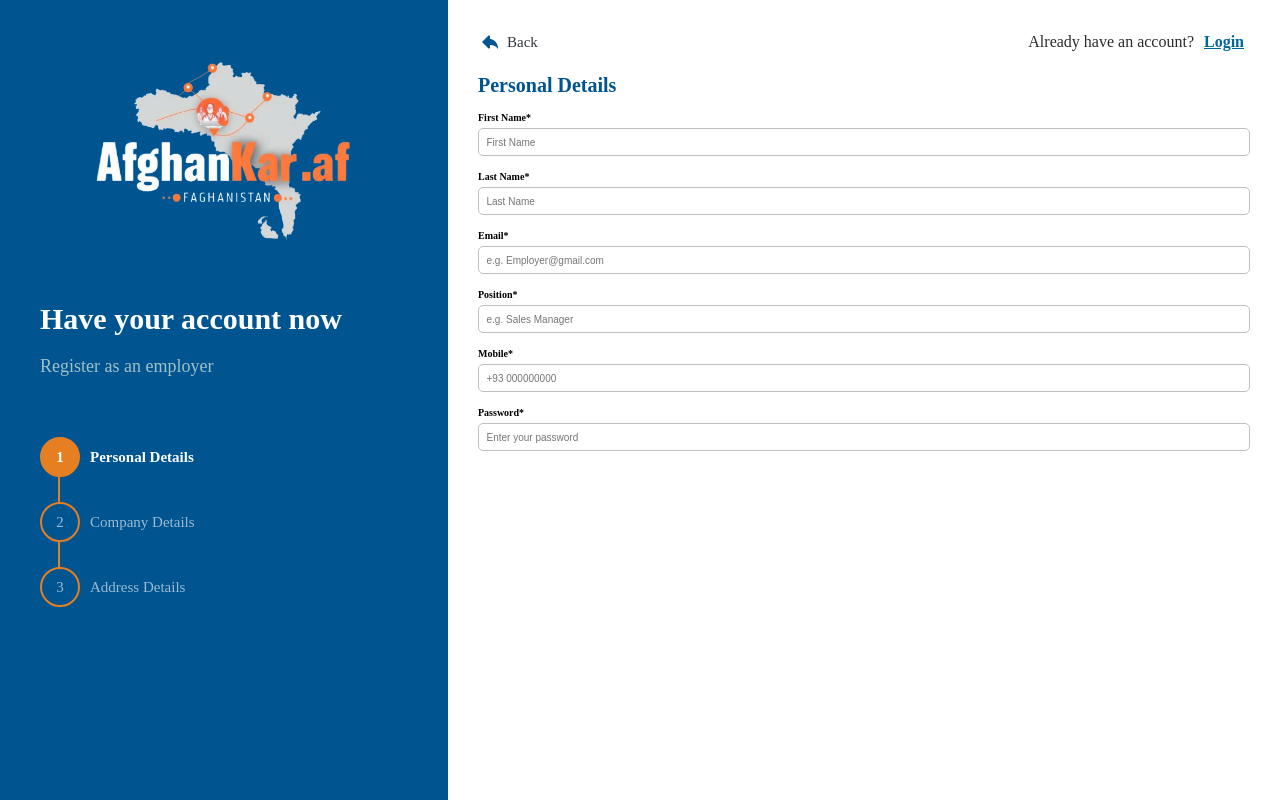
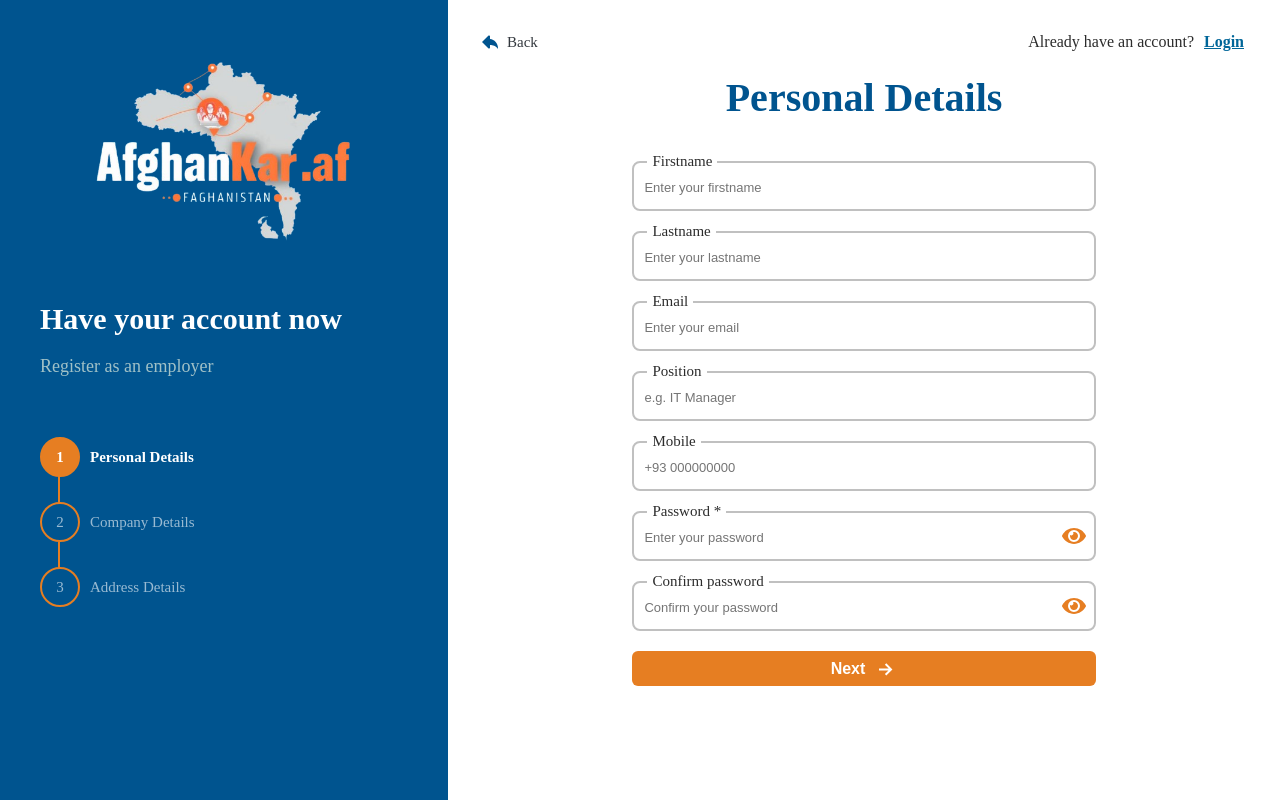
Before and after one commit to Naeemi7/AfghanKar.af, a React (Vite) app in the folder client/: page /recruiter-registration in a window 1280 px wide. Built offline with nearby package versions, Linux system fonts and the light colour scheme.

Commit message:
the personal Details of registration page has been done

```diff
--- a/client/src/components/auth/registration/job-seeker/JobSeekerRegistration.jsx
+++ b/client/src/components/auth/registration/job-seeker/JobSeekerRegistration.jsx
@@ -10,7 +10,7 @@ import useUserContext from "@hooks/useUserContext";
 import AlertBox from "@reusable/AlertBox";
 import { post } from "@api/apiService";
 import ShowToast from "@reusable/ShowToast";
-import formFields from "@data/registration/job-seeker-registration";
+import formFields from "@data/registration/job-seeker-registration-data";
 import { logBuddy, logError, handleError } from "@utils/errorUtils";
 
 const JobSeekerRegistration = () => {
@@ -100,7 +100,7 @@ const JobSeekerRegistration = () => {
         <AuthLink
           message="Already signed up? "
           pathName="Login"
-          pathUrl="/user-login"
+          pathUrl="/job-seeker-login"
         />
       </form>
     </div>
--- a/client/src/components/auth/registration/recruiter/RecruiterRegistrationMainContent.jsx
+++ b/client/src/components/auth/registration/recruiter/RecruiterRegistrationMainContent.jsx
@@ -1,37 +1,13 @@
 import RecruiterRegistrationHeader from "./RecruiterRegistrationHeader";
+import RecruiterRegistrationPersonalDetails from "./RecruiterRegistrationPersonalDetails";
 
 const RecruiterRegistrationMainContent = () => {
   return (
     <div className="recruiter-registration-main-content">
       {/* Recruiter Registration Header Component */}
       <RecruiterRegistrationHeader />
-      <h1>Personal Details</h1>
-      <form className="registration-form">
-        <div className="form-group">
-          <label>First Name*</label>
-          <input type="text" placeholder="First Name" />
-        </div>
-        <div className="form-group">
-          <label>Last Name*</label>
-          <input type="text" placeholder="Last Name" />
-        </div>
-        <div className="form-group">
-          <label>Email*</label>
-          <input type="email" placeholder="e.g. Employer@gmail.com" />
-        </div>
-        <div className="form-group">
-          <label>Position*</label>
-          <input type="text" placeholder="e.g. Sales Manager" />
-        </div>
-        <div className="form-group">
-          <label>Mobile*</label>
-          <input type="text" placeholder="+93 000000000" />
-        </div>
-        <div className="form-group">
-          <label>Password*</label>
-          <input type="password" placeholder="Enter your password" />
-        </div>
-      </form>
+
+      <RecruiterRegistrationPersonalDetails />
     </div>
   );
 };
--- /dev/null
+++ b/client/src/components/auth/registration/recruiter/RecruiterRegistrationPersonalDetails.jsx
@@ -0,0 +1,93 @@
+import { useState } from "react";
+import personalDetails from "@data/registration/recruiter-registration-data";
+import Input from "@reusable/Input";
+import Icon from "@reusable/Icon";
+import AlertBox from "@reusable/AlertBox";
+import Button from "@reusable/Button";
+import useUserContext from "@hooks/useUserContext";
+import usePasswordVisibility from "@hooks/usePasswordVisibility";
+
+const RecruiterRegistrationPersonalDetails = () => {
+  const { showPassword, togglePasswordVisibility } = usePasswordVisibility();
+  const [password, setPassword] = useState("");
+  const [confirmPassword, setConfirmPassword] = useState("");
+  const [error, setError] = useState(""); // To store general errors
+  const [passwordMatched, setPasswordMatched] = useState(true); // To check if passwords match
+
+  const handlePasswordChange = (e) => {
+    setPassword(e.target.value);
+    if (confirmPassword !== e.target.value) {
+      setPasswordMatched(false);
+    } else {
+      setPasswordMatched(true);
+    }
+  };
+
+  const handleConfirmPasswordChange = (e) => {
+    setConfirmPassword(e.target.value);
+    if (password !== e.target.value) {
+      setPasswordMatched(false);
+    } else {
+      setPasswordMatched(true);
+    }
+  };
+
+  return (
+    <div className="personal-details-container">
+      <h1>Personal Details</h1>
+      <form className="registration-form">
+        {personalDetails(showPassword).map((field, index) => (
+          <div
+            key={index}
+            className={field.name.includes("password") ? "password-input" : ""}
+          >
+            <Input
+              labelName={field.labelName}
+              type={field.type}
+              name={field.name}
+              placeholder={field.placeholder}
+              required
+              value={
+                field.name === "password"
+                  ? password
+                  : field.name === "confirm-password"
+                  ? confirmPassword
+                  : ""
+              }
+              onChange={
+                field.name === "password"
+                  ? handlePasswordChange
+                  : field.name === "confirm-password"
+                  ? handleConfirmPasswordChange
+                  : null
+              }
+            />
+
+            {field.name.includes("password") && (
+              <Icon
+                library="fa"
+                name={showPassword ? "FaEyeSlash" : "FaEye"}
+                className="hide-and-show-pass"
+                onClick={togglePasswordVisibility}
+              />
+            )}
+          </div>
+        ))}
+
+        {!passwordMatched && (
+          <AlertBox message="Passwords do not match." type="error" />
+        )}
+        {error && <AlertBox message={error} type="error" />}
+
+        <Button
+          name="Next"
+          type="submit"
+          iconLibrary="gr"
+          iconName="GrFormNextLink"
+        />
+      </form>
+    </div>
+  );
+};
+
+export default RecruiterRegistrationPersonalDetails;
--- a/client/src/components/reusable/Button.jsx
+++ b/client/src/components/reusable/Button.jsx
@@ -1,8 +1,14 @@
 import PropTypes from "prop-types";
 import styled from "styled-components";
+import Icon from "@reusable/Icon"; // Import the reusable Icon component
 
 const StyledButton = styled.button`
   width: ${(props) => (props.width ? `${props.width}px` : "auto")};
+  display: flex;
+  align-items: center;
+  justify-content: center;
+  gap: ${(props) =>
+    props.icon ? "8px" : "0"}; /* Space between text and icon */
 `;
 
 export default function Button({
@@ -11,6 +17,9 @@ export default function Button({
   width,
   onClick,
   type = "",
+  iconLibrary,
+  iconName,
+  iconSize = 24,
 }) {
   return (
     <StyledButton
@@ -18,8 +27,16 @@ export default function Button({
       width={width}
       onClick={onClick}
       type={type}
+      icon={iconLibrary && iconName} // Only apply gap if icon exists
     >
       {name}
+      {iconLibrary && iconName && (
+        <Icon
+          library={iconLibrary} // Pass the icon library
+          name={iconName} // Pass the icon name
+          size={iconSize} // Pass the icon size
+        />
+      )}
     </StyledButton>
   );
 }
@@ -30,4 +47,7 @@ Button.propTypes = {
   width: PropTypes.number,
   onClick: PropTypes.func,
   type: PropTypes.string,
+  iconLibrary: PropTypes.string,
+  iconName: PropTypes.string,
+  iconSize: PropTypes.number,
 };
--- a/client/src/components/reusable/UserLogin.jsx
+++ b/client/src/components/reusable/UserLogin.jsx
@@ -1,6 +1,7 @@
 // UserLogin.jsx
 import PropTypes from "prop-types";
 import { useState, useCallback } from "react";
+import "@styles/components/user-login.scss";
 import useNavigation from "@hooks/useNavigation";
 import usePasswordVisibility from "@hooks/usePasswordVisibility";
 import Input from "@reusable/Input";
@@ -10,7 +11,6 @@ import AlertBox from "@reusable/AlertBox";
 import AuthLink from "@reusable/AuthLink";
 import ShowToast from "@reusable/ShowToast";
 import { logBuddy, handleError } from "@utils/errorUtils";
-import "@styles/components/user-login.scss";
 
 export default function UserLogin({
   heading,
--- /dev/null
+++ b/client/src/data/registration/recruiter-registration-data.js
@@ -0,0 +1,55 @@
+const personalDetails = (showPassword) => {
+  return [
+    {
+      labelName: "Firstname",
+      type: "text",
+      name: "firstName",
+      placeholder: "Enter your firstname",
+      required: true,
+    },
+    {
+      labelName: "Lastname",
+      type: "text",
+      name: "lastName",
+      placeholder: "Enter your lastname",
+      required: true,
+    },
+
+    {
+      labelName: "Email",
+      type: "email",
+      name: "email",
+      placeholder: "Enter your email",
+      required: true,
+    },
+    {
+      labelName: "Position",
+      type: "text",
+      name: "position",
+      placeholder: "e.g. IT Manager",
+      required: true,
+    },
+    {
+      labelName: "Mobile",
+      type: "tel",
+      name: "mobile",
+      placeholder: "+93 000000000",
+      required: true,
+    },
+    {
+      labelName: "Password *",
+      type: showPassword ? "text" : "password",
+      name: "password",
+      placeholder: "Enter your password",
+      required: true,
+    },
+    {
+      labelName: "Confirm password",
+      type: showPassword ? "text" : "password",
+      name: "confirm-password",
+      placeholder: "Confirm your password",
+      required: true,
+    },
+  ];
+};
+export default personalDetails;
--- a/client/src/styles/components/recruiter-registration.scss
+++ b/client/src/styles/components/recruiter-registration.scss
@@ -102,6 +102,7 @@
   padding: 3rem;
   background-color: $background-color;
 
+  // Recruiter Registration Header Component style
   .content-header {
     display: flex;
     justify-content: space-between;
@@ -134,28 +135,20 @@
     }
   }
 
-  h1 {
-    font-size: 2rem;
-    margin-bottom: 1.5rem;
-  }
+  // Personal Details Componenet style
+  .personal-details-container {
+    display: flex;
+    flex-direction: column;
+    align-items: center;
 
-  .registration-form {
-    .form-group {
-      margin-bottom: 1.5rem;
+    h1 {
+      margin-bottom: 4rem;
+    }
 
-      label {
-        display: block;
-        font-weight: bold;
-        margin-bottom: 0.5rem;
-      }
-
-      input {
-        width: 100%;
-        padding: 0.75rem;
-        border: 1px solid $border-color;
-        border-radius: 0.5rem;
-        font-size: 1rem;
-      }
+    .registration-form {
+      width: 60%;
+      display: flex;
+      gap: 2rem;
     }
   }
 }
```
Also changed, not shown: client/src/data/registration/job-seeker-registration-data.js (renamed from client/src/data/registration/job-seeker-registration.js).
